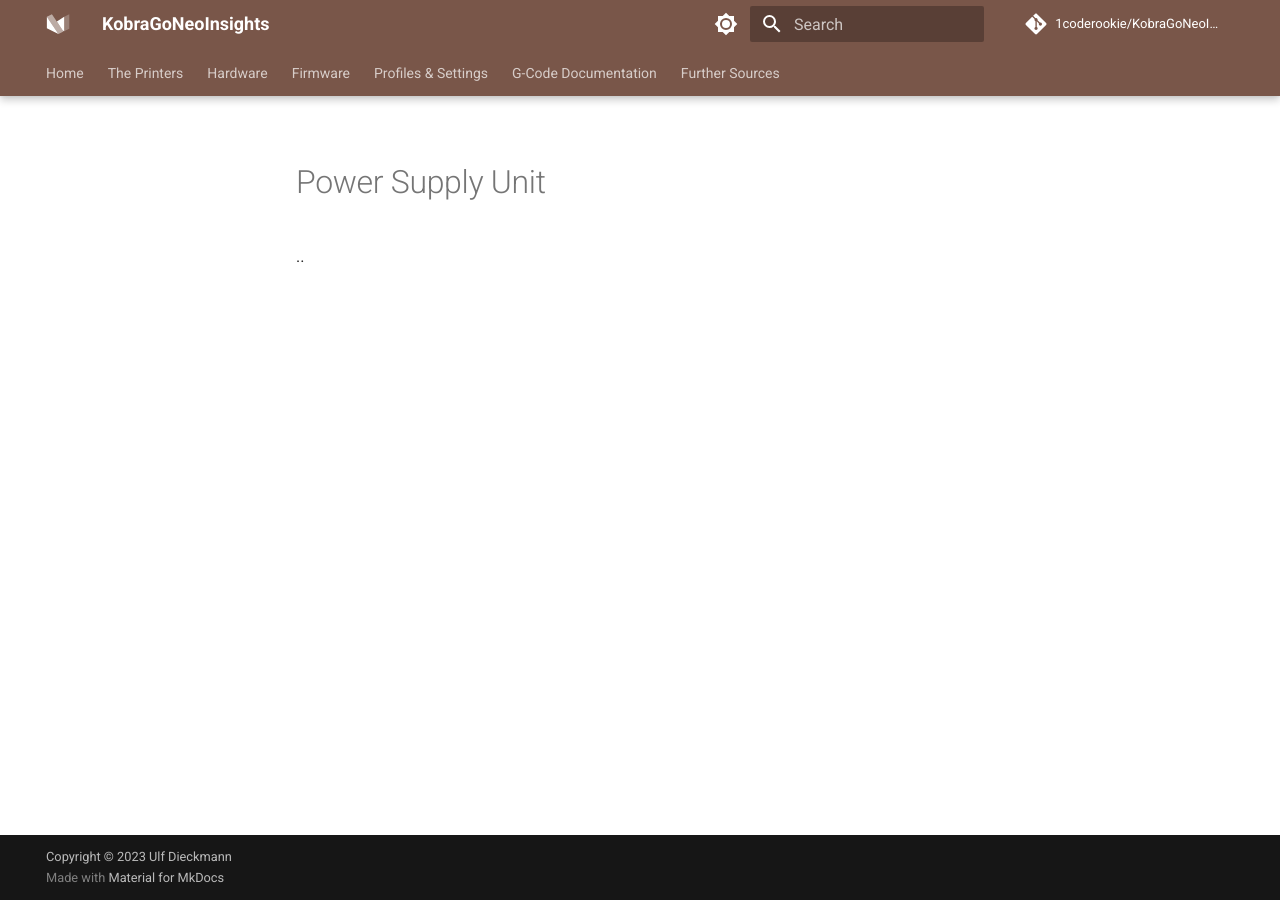
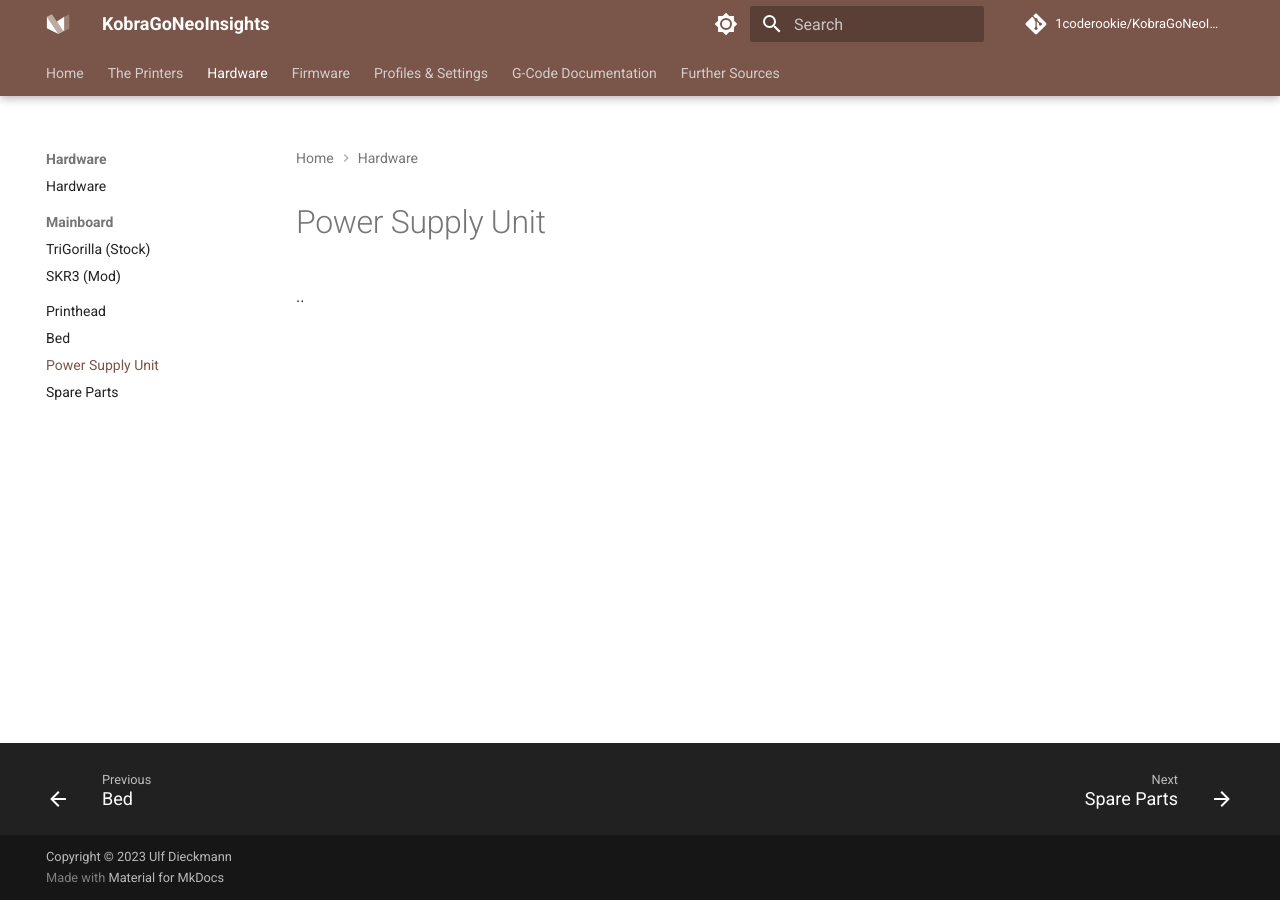
Before and after one commit to 1coderookie/KobraGoNeoInsights, an MkDocs documentation site: the page built from docs/hardware/powersupply.md, in a window 1280 px wide. Built offline with MkDocs 1.6.1 and Material for MkDocs 9.7.7, drawn with Linux system fonts in a browser that asks for light colours; comment, search, counter and statistics services are not loaded.

Commit message:
Update mkdocs.yml

```diff
--- a/mkdocs.yml
+++ b/mkdocs.yml
@@ -123,6 +123,7 @@ nav:
       - SKR3 (Mod): 'hardware/mainboard/mainboard_skr3.md'
     - Printhead: 'hardware/printhead.md'
     - Bed: 'hardware/bed.md'
+    - Power Supply Unit: 'hardware/powersupply.md'
     - Spare Parts: 'hardware/spare_parts.md'
   - Firmware:
     - Stock Firmware (Marlin Based): 'firmware/fw_marlin.md'
```
